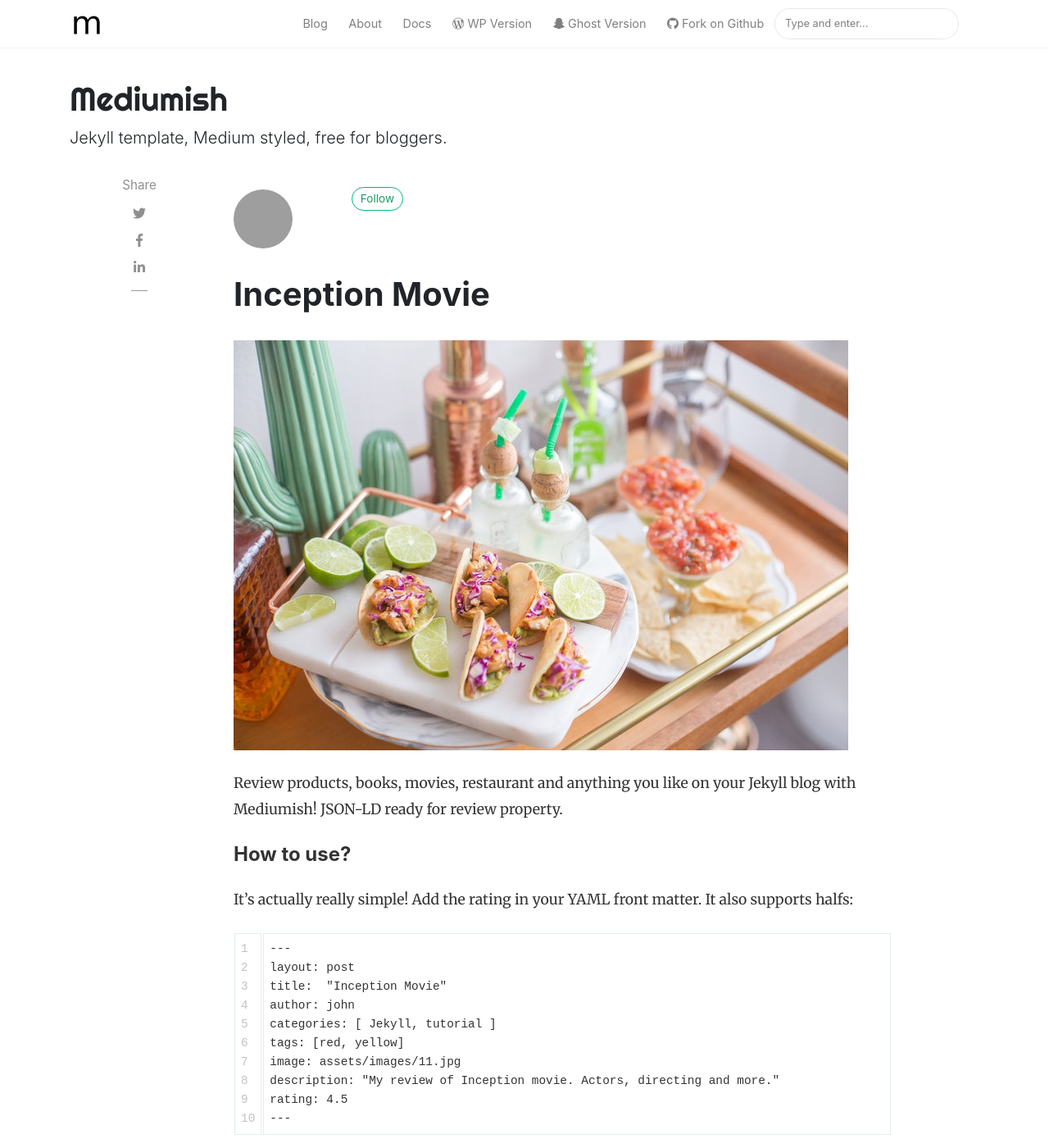
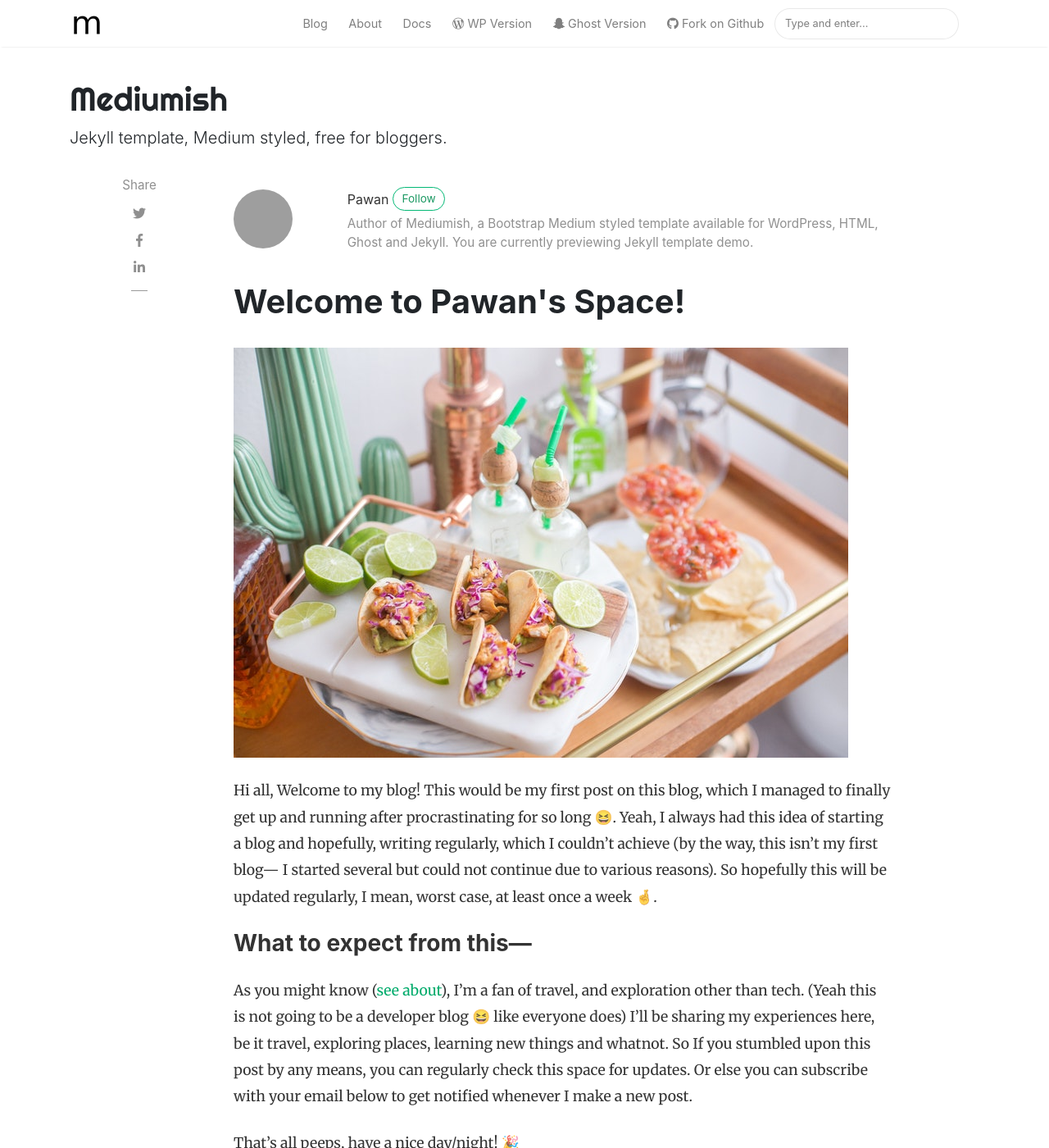
Before and after one commit to pawan-live/pawans-space, a Jekyll site: the page built from _posts/2018-01-11-customer-service.md, in a window 1280 px wide and 1400 px high. Shown: the whole window at 82% size. Built offline with Jekyll 4.4.1, drawn with Linux system fonts in a browser that asks for light colours; nearby versions of some CDN libraries; comment, search, counter and statistics services are not loaded; some of the changed text lies outside the part shown; grey boxes are pictures that could not be loaded.

Commit message:
Update 2018-01-11-customer-service.md

````diff
--- a/_posts/2018-01-11-customer-service.md
+++ b/_posts/2018-01-11-customer-service.md
@@ -1,31 +1,18 @@
 ---
 layout: post
-title:  "Inception Movie"
-author: john
-categories: [ Jekyll, tutorial ]
-tags: [red, yellow]
+title:  "Welcome to Pawan's Space!"
+author: pawan
+categories: [ travel, life ]
+tags: []
 image: assets/images/11.jpg
-description: "My review of Inception movie. Acting, plot and something else in this short description."
+description: "Welcome to my blog!"
 featured: true
-hidden: true
-rating: 4.5
 ---
 
-Review products, books, movies, restaurant and anything you like on your Jekyll blog with Mediumish! JSON-LD ready for review property.
+Hi all, Welcome to my blog! This would be my first post on this blog, which I managed to finally get up and running after procrastinating for so long 😆. Yeah, I always had this idea of starting a blog and hopefully, writing regularly, which I couldn't achieve (by the way, this isn't my first blog— I started several but could not continue due to various reasons). So hopefully this will be updated regularly, I mean, worst case, at least once a week 🤞.
 
-#### How to use?
+### What to expect from this—
 
-It's actually really simple! Add the rating in your YAML front matter. It also supports halfs:
+As you might know ([see about](https://blog.itspawanlive.me/about)), I'm a fan of travel, and exploration other than tech. (Yeah this is not going to be a developer blog 😆 like everyone does) I'll be sharing my experiences here, be it travel, exploring places, learning new things and whatnot. So If you stumbled upon this post by any means, you can regularly check this space for updates. Or else you can subscribe with your email below to get notified whenever I make a new post.
 
-```html
----
-layout: post
-title:  "Inception Movie"
-author: john
-categories: [ Jekyll, tutorial ]
-tags: [red, yellow]
-image: assets/images/11.jpg
-description: "My review of Inception movie. Actors, directing and more."
-rating: 4.5
----
-```
+That's all peeps, have a nice day/night! 🎉
````
